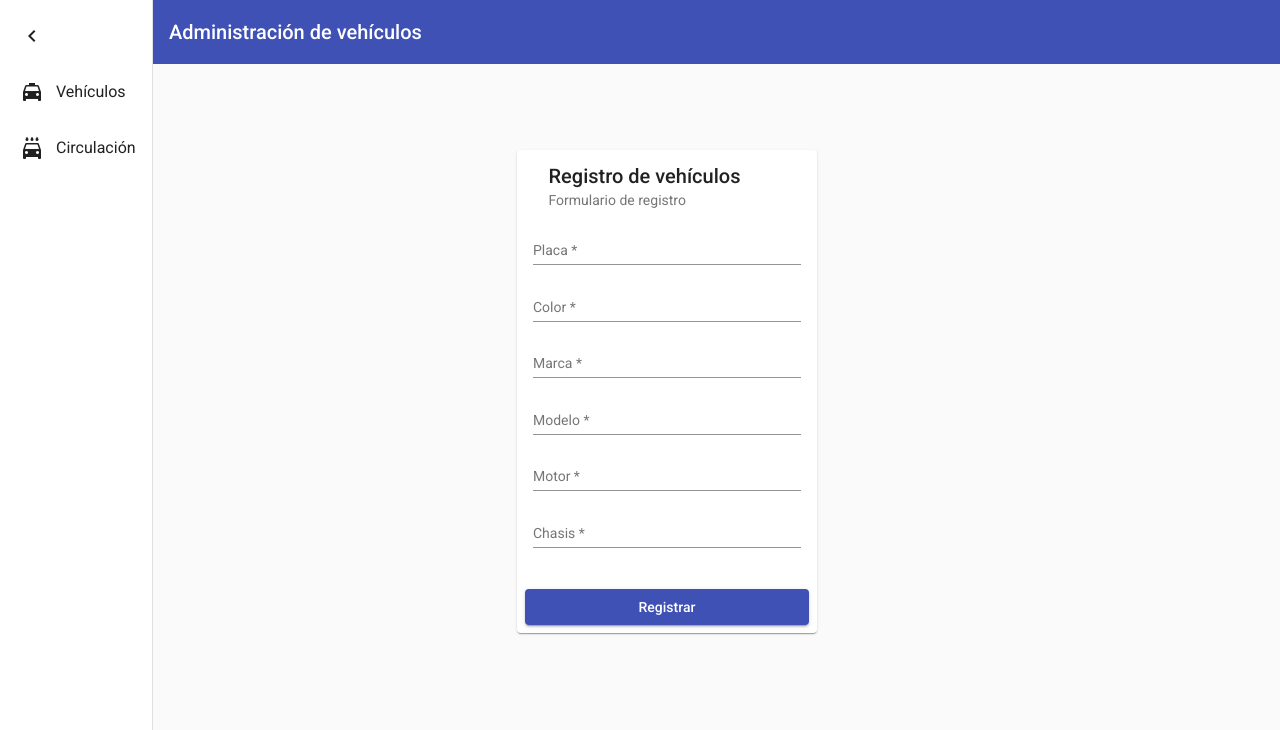
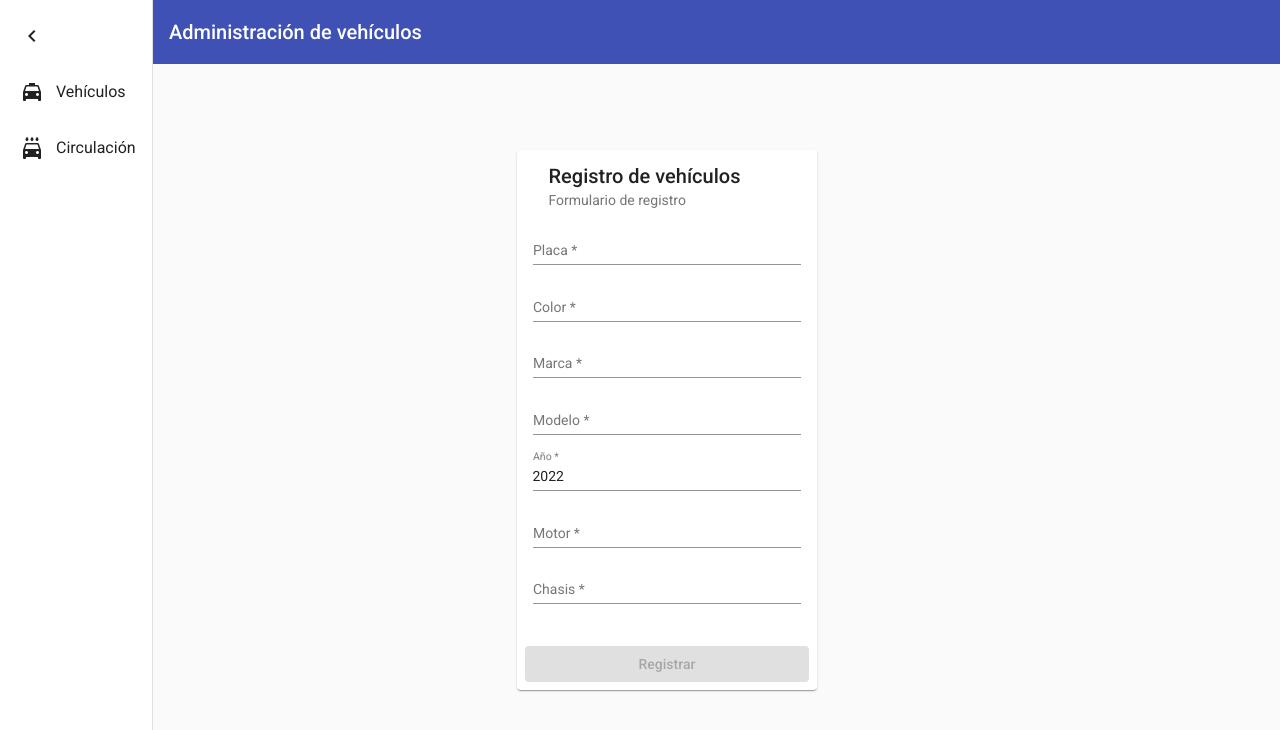
Before and after one commit to DanielLincangoGH/ctrlplus-vehicle-circulation-web, an Angular app: page /vehicle/registration in a window 1280 px wide. Shown: the top 730 px of the page. Built offline with nearby package versions, Linux system fonts and the light colour scheme.

Commit message:
Vehicle registration.

```diff
--- a/src/app/pages/vehicle/components/registration/registration.component.html
+++ b/src/app/pages/vehicle/components/registration/registration.component.html
@@ -30,6 +30,15 @@
       </mat-form-field>
 
       <mat-form-field class="full-width">
+        <mat-label>Año</mat-label>
+        <input
+          formControlName="manufacturingYear"
+          matInput
+          placeholder="Ej. 2022"
+        />
+      </mat-form-field>
+
+      <mat-form-field class="full-width">
         <mat-label>Motor</mat-label>
         <input
           formControlName="engine"
@@ -48,7 +57,13 @@
       </mat-form-field>
     </mat-card-content>
     <mat-card-actions>
-      <button mat-raised-button color="primary" class="full-width">
+      <button
+        mat-raised-button
+        color="primary"
+        class="full-width"
+        type="submit"
+        [disabled]="registrationForm.invalid"
+      >
         Registrar
       </button>
     </mat-card-actions>
--- a/src/app/pages/vehicle/components/registration/registration.component.ts
+++ b/src/app/pages/vehicle/components/registration/registration.component.ts
@@ -25,7 +25,7 @@ export class RegistrationComponent implements OnInit {
     brand: ['', Validators.required],
     engine: ['', Validators.required],
     chassis: ['', Validators.required],
-    manufacturingYear: ['', Validators.required],
+    manufacturingYear: [2022, Validators.required],
   });
 
   ngOnInit(): void {}
@@ -36,7 +36,10 @@ export class RegistrationComponent implements OnInit {
       .register(vehicle)
       .pipe(
         tap(({ message }: VehicleResponse) =>
-          this.snackBar.open(message.message)
+          this.snackBar.open(message.message, 'ok', {
+            duration: 2000,
+            panelClass: ['mat-toolbar', 'mat-primary'],
+          })
         )
       )
       .subscribe();
```
Also changed, not shown: src/app/pages/vehicle/vehicle.module.ts (+4 -7 lines).
